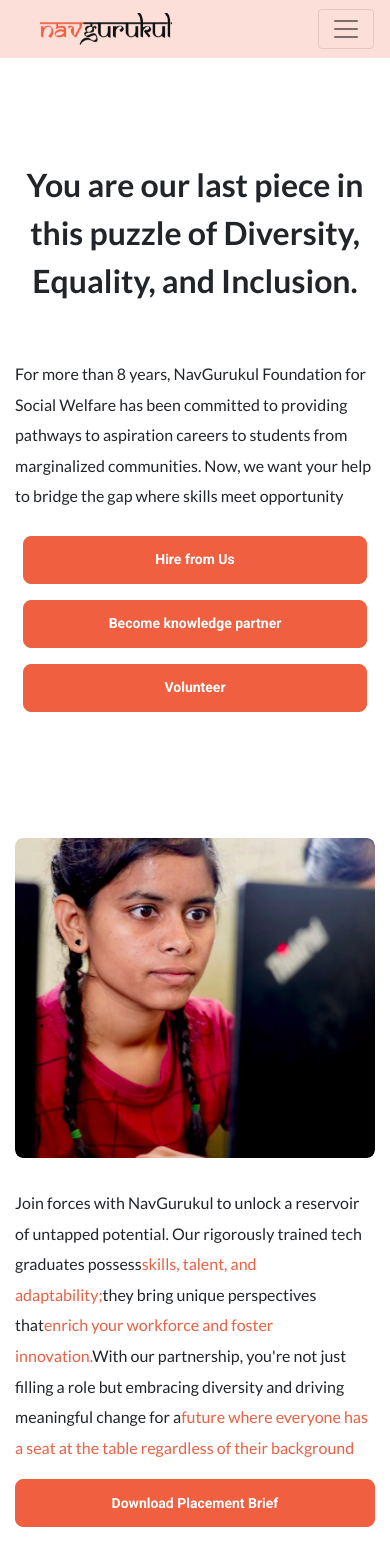
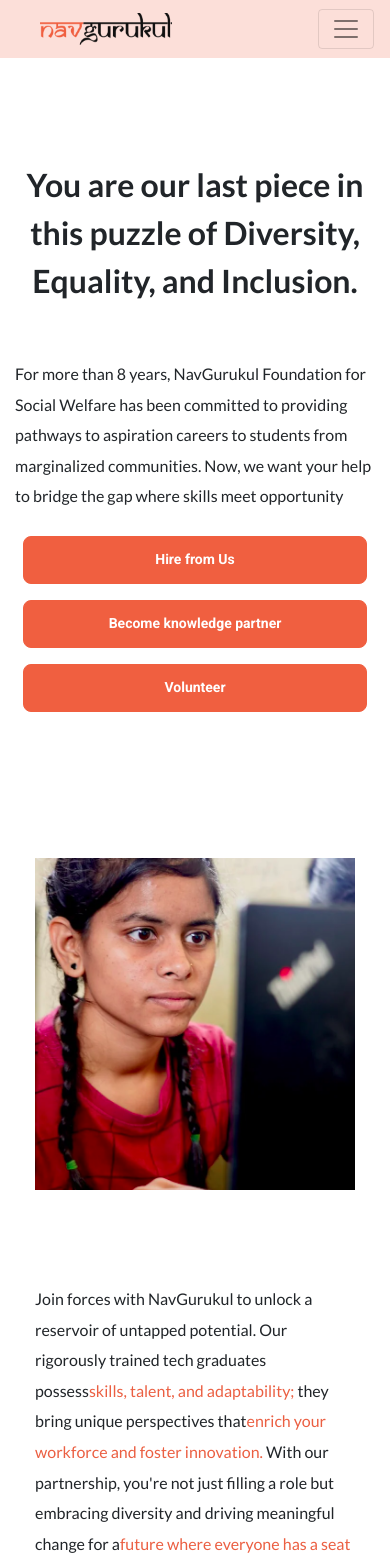
Before and after one commit to navgurukul/nightingale, a React (Create React App) app: page /hiring in a window 390 px wide. Shown: the top 1566 px of the page. Built offline with nearby package versions, Linux system fonts and the light colour scheme; no server answers; a web font is replaced by a local one.

Commit message:
Toast added when form is submitted

```diff
--- a/src/Page/NgHiring/index.js
+++ b/src/Page/NgHiring/index.js
@@ -6,6 +6,7 @@
 import OurAlumni from './Ouralumni';
 import Slider from './Slider';
 import Ourrecruiters from './Ourrecruiters ';
+
 
 const NgHiring = () => {
   const [formType, setFormType] = useState('');
@@ -62,7 +63,7 @@
         mode: "no-cors",
       });
       setShowToast(true);
-    setTimeout(() => setShowToast(false), 1000);
+      setTimeout(() => setShowToast(false), 2000);
       handleCloseForm();
     } catch (error) {
       console.error('Error:', error);
@@ -90,7 +91,7 @@
               <div className='row p-2 justify-content-center'>
                 <button
                   type="button"
-                  className="btn fw-bold regular-btn align-self-center px-4 p-2"
+                  className="btn fw-bold regular-btn align-self-center px-4"
                   style={{ width: "360px" }}
                   onClick={() => handleOpenForm('Hire from Us')}
                 >
@@ -120,27 +121,29 @@
             </div>
           </div>
         </div>
+
       </section>
       <section className="d-flex flex-column align-items-center our-initiatives">
+
         <div className="container mt-4">
           <div className="row gy-4 mt-4">
-            <div className="col-lg-6 col-md-6 col-sm-12">
-              <div className="textlink">
-                <img src={myImage} className="women-image" alt="Image" />
+            <div className="col-lg-6 col-md-6 col-sm-12 mb-4 mb-lg-0">
+              <div className="p-3">
+                <img src={myImage} className="women-image p-1" alt="Image" />
               </div>
             </div>
+
             <div className="col-lg-6 col-md-6 col-sm-12">
-              <div className="textlink">
-                <p className="section-para body1 w-100">Join forces with NavGurukul to unlock a reservoir of untapped potential. Our rigorously trained tech graduates possess
-                  <span className="link">skills, talent, and adaptability;</span>
-                  they bring unique perspectives that
-                  <span className="link">enrich your workforce and foster innovation.</span>
-                  With our partnership, you're not just filling a role but embracing diversity and driving meaningful change for a
+              <div className="p-3">
+                <p className="section-para body1 w-100 p-1">
+                  Join forces with NavGurukul to unlock a reservoir of untapped potential. Our rigorously trained tech graduates possess
+                  <span className="link">skills, talent, and adaptability;</span> they bring unique perspectives that
+                  <span className="link">enrich your workforce and foster innovation.</span> With our partnership, you're not just filling a role but embracing diversity and driving meaningful change for a
                   <span className="link">future where everyone has a seat at the table regardless of their background</span>
                 </p>
                 <button
                   type="button"
-                  className="btn mb-5 fw-bold py-2 regular-btn align-self-center px-4 py-2"
+                  className="btn mb-5 fw-bold py-2 regular-btn align-self-center px-4 py-2 m-3"
                   style={{ width: "360px" }}
                   onClick={() => handleOpenForm('Download Placement Brief')}
                 >
@@ -285,15 +288,18 @@
         </div>
       )}
       {showToast && (
-        <div aria-live="polite" aria-atomic="true" className="d-flex justify-content-center align-items-center mt-5" style={{ minHeight:'200px',position: 'fixed', top: '40px', right: '50px', zIndex: '1050' }}>
-          <div className="toast show border mb-4" role="alert" aria-live="assertive" aria-atomic="true">
-            <div className="toast-header">
-              <button type="button" className="ml-2  p-2 close" onClick={() => setShowToast(false)} aria-label="Close">
-                <span aria-hidden="true">&times;</span>
+        <div class="toast align-items-center fade show success" role="alert" aria-live="assertive" aria-atomic="true">
+          <div class="toast-content">
+            <div class="content-body d-flex align-items-center">
+              <div class="icon me-4">
+                <i class="fi fi-rr-badge-check d-flex"></i>
+              </div>
+              <div className="d-flex align-items-center">
+                <span className="fw-bold">Your data has been submitted successfully.</span>
+                <button type="button" className="close d-flex align-items-center ms-2 ml-3" onClick={() => setShowToast(false)} aria-label="Close">
+                  <i className="fa fa-times"></i>
                 </button>
               </div>
-            <div className="toast-body">
-              Form submitted successfully!
             </div>
           </div>
         </div>
--- a/src/Page/NgHiring/styles.css
+++ b/src/Page/NgHiring/styles.css
@@ -1,15 +1,18 @@
 .body1 {
   line-height: 30.6px;
 }
-.modal-title{
+
+.modal-title {
   color: red;
 }
-.form-control{
+
+.form-control {
   height: 60px;
   border: 2px solid gray;
   border-radius: 5px;
 }
-.modal-dialog{
+
+.modal-dialog {
   border: 2px solid gray;
 }
 
@@ -52,12 +55,19 @@
 
 }
 
+.pad {
+  border: 2px solid black;
+}
+
+
 .women-image {
   width: 100%;
-  height: 320px;
-  border-radius: 8px;
+  height: 340px;
   object-fit: cover;
 }
+
+
+
 
 .banner-img {
   width: 100%;
@@ -83,14 +93,6 @@
   -webkit-text-stroke: 3px black;
 }
 
-.toast-body{
-  border: 2px solid gray;
-  padding: 10px;
-  font-weight: bold;
-  color: green;
-  height: 60px;
-  width: 320px;
-}
 
 @media (max-width: 1200px) {
   .hire-heading {
@@ -121,3 +123,45 @@
     top: 20%;
   }
 }
+
+.toast {
+  position: fixed;
+  bottom: 20px;
+  right: 20px;
+  width: 470px;
+  border: 1px solid transparent;
+  border-radius: 0.25rem;
+  box-shadow: 0 4px 12px rgba(0, 0, 0, 0.1);
+  background-color: #d4edda;
+  color: #155724;
+}
+
+.toast-content {
+  padding: 15px;
+}
+
+.content-body {
+  display: flex;
+}
+
+.icon {
+  font-size: 24px;
+  color: #28a745;
+}
+
+@media (max-width: 767px) {
+  .toast {
+    width: calc(100% - 40px);
+    bottom: 10px;
+    right: 10px;
+    padding: 10px;
+  }
+
+  .toast-content {
+    padding: 10px;
+  }
+
+  .icon {
+    font-size: 20px;
+  }
+}
```
Lines whose indentation alone changed are shown as unchanged.
